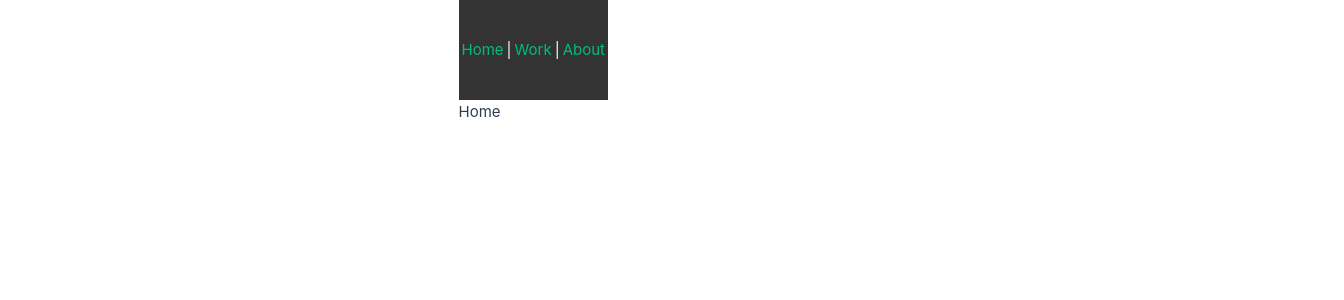
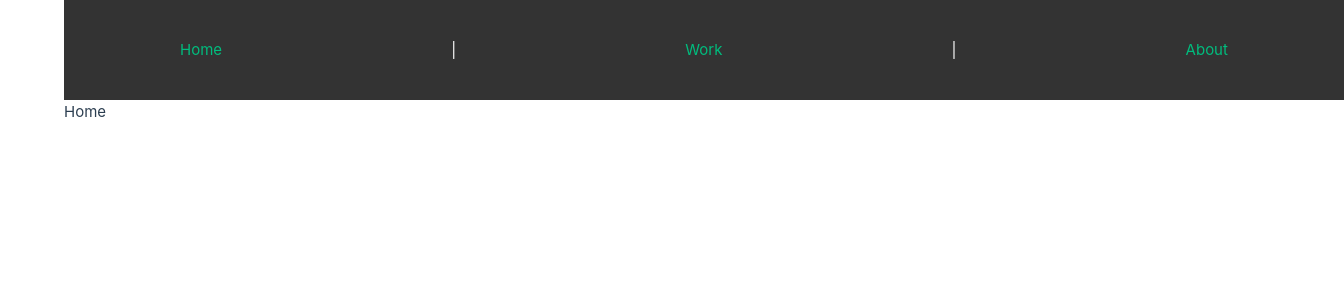
Before and after one commit to fabienstrauss/fabienstrauss.github.io, a Vue app: page / in a window 1280 px wide. Shown: the top 300 px of the page, 1344 px wide, since content can reach past the window. Built offline with nearby package versions, Linux system fonts and the light colour scheme.

Commit message:
fix navbar

```diff
--- a/src/App.vue
+++ b/src/App.vue
@@ -30,7 +30,8 @@
 
   #navbar {
     height: 100px;
-    width: 100%;
+    min-height: 100px;
+    width: 100vw;
     background-color: #333;
     color: white;
     display: flex;
```
